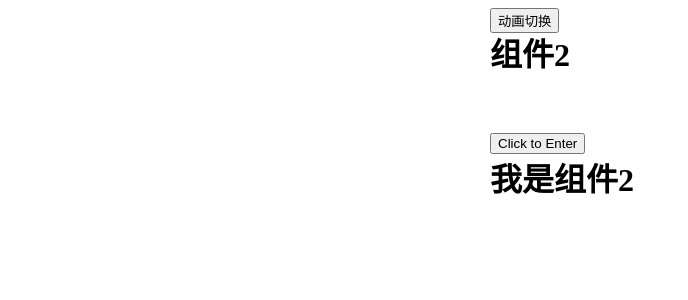
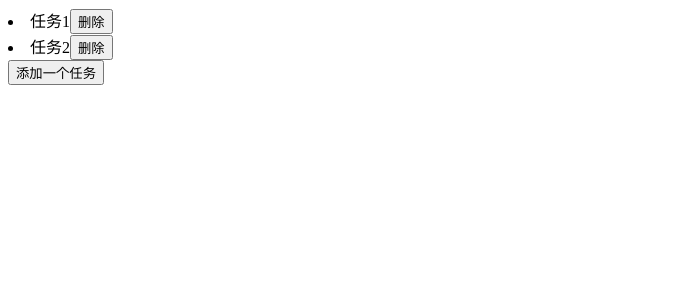
Before and after one commit to cll123456/react-learn, a React (Vite) app: page / in a window 1280 px wide. Shown: the top 300 px of the page, without its empty margins (0-688 px from the left). Built offline with nearby package versions, Linux system fonts and the light colour scheme.

Commit message:
完成transitionGroup

```diff
--- a/src/App.tsx
+++ b/src/App.tsx
@@ -29,8 +29,11 @@ import TestLayoutEffectHook from './hook/layoutEffectHook/TestLayoutEffectHook';
 import TestMemoHook from './hook/memoHook/TestMemoHook';
 import TestRefHook from './hook/refHook/TestRefHook';
 import TestBaseTransition from './transition/base/TestBaseTransition';
+import FadeTransition from './transition/common/FadeTransition';
+import TestFadeTransition from './transition/common/FadeTransition/TestFadeTransition';
 import TestCSSTransition from './transition/CSSTransition/TestCSSTransition';
 import TestSwitchTransition from './transition/SwitchTransition/TestSwitchTransition';
+import TestTransitionGroup from './transition/TransitionGroup/TestTransitionGroup';
 
 export default class App extends Component {
   render() {
@@ -75,8 +78,10 @@ export default class App extends Component {
         {/* <TestImperativeHook/> */}
         {/* <TestLayoutEffectHook/> */}
         {/* <TestBaseTransition/> */}
-        <TestSwitchTransition/>
-        <TestCSSTransition/>
+        {/* <TestSwitchTransition/>
+        <TestCSSTransition/> */}
+        {/* <TestTransitionGroup/> */}
+        <TestFadeTransition/>
       </div>
     )
   }
--- /dev/null
+++ b/src/transition/TransitionGroup/TestTransitionGroup.tsx
@@ -0,0 +1,48 @@
+import React, { useState } from 'react'
+import { CSSTransition, TransitionGroup } from 'react-transition-group'
+import 'animate.css'
+interface ITaskObj {
+  id: string,
+  name: string
+}
+
+export default function TestTransitionGroup() {
+  const [taskList, setTaskList] = useState<ITaskObj[]>([
+    { id: '1', name: '任务1' },
+    { id: '2', name: '任务2' }
+  ])
+  return (
+    <div>
+      <TransitionGroup component={null}>
+        {taskList.map(it => (
+          <CSSTransition
+            timeout={1000}
+            key={it.id}
+            appear
+            classNames={{
+              enterActive: 'animate__fadeInUp',
+              exitActive: 'animate__fadeOutDown',
+              appearActive: 'animate__shakeX'
+            }}
+          >
+            <li className="animate__animated">{it.name}
+              <button onClick={() => {
+                setTaskList(taskList.filter(i => i.id !== it.id));
+              }}>删除</button></li>
+          </CSSTransition>
+        ))}
+      </TransitionGroup>
+      <button onClick={
+        () => {
+          const names = window.prompt();
+          setTaskList([...taskList, { id: random(), name: (names as string) }])
+        }
+      }>添加一个任务</button>
+    </div>
+  )
+}
+
+
+function random() {
+  return Math.random().toString(16).substr(2, 9) + Date.now()
+}
--- /dev/null
+++ b/src/transition/common/FadeTransition/TestFadeTransition.tsx
@@ -0,0 +1,79 @@
+import React, { useCallback, useState } from 'react'
+import { SwitchTransition, TransitionGroup } from 'react-transition-group'
+import FadeTransition from '.'
+
+// export default function <TestFadeTransition>() {
+//   const [show, setShow] = useState(false)
+//   const showHandle = useCallback(() => {
+//     setShow(!show)
+//   }, [show])
+//   return (
+//     <div>
+//       <SwitchTransition>
+//         <FadeTransition key={show ? '显示' : '隐藏'} timeout={5000}>
+//           <h1>{show ? '显示' : '隐藏'}</h1>
+//         </FadeTransition>
+//       </SwitchTransition>
+//       <button onClick={showHandle}>隐藏/显示</button>
+//     </div>
+//   )
+// }
+
+
+// export default function <TestFadeTransition>() {
+//   const [show, setShow] = useState(true)
+
+//   const showHandle = useCallback(() => {
+//     setShow(!show)
+//   }, [show])
+//   return (
+//     <>
+//       <FadeTransition in={show} appear timeout={500}>
+//         <h1>显示</h1>
+//       </FadeTransition>
+//       <button onClick={showHandle}>隐藏/显示</button>
+//     </>
+//   )
+// }
+
+
+
+interface ITaskObj {
+  id: string,
+  name: string
+}
+export default function <TestFadeTransition>() {
+  const [taskList, setTaskList] = useState<ITaskObj[]>([
+    { id: '1', name: '任务1' },
+    { id: '2', name: '任务2' }
+  ])
+  return (
+    <>
+      <TransitionGroup>
+        {taskList.map(it =>
+        (
+          <FadeTransition
+            timeout={1000}
+            key={it.id}
+            appear
+          >
+            <li className="animate__animated">{it.name}
+              <button onClick={() => {
+                setTaskList(taskList.filter(i => i.id !== it.id));
+              }}>删除</button></li>
+          </FadeTransition>
+        ))}
+      </TransitionGroup>
+      <button onClick={
+        () => {
+          const names = window.prompt();
+          setTaskList([...taskList, { id: random(), name: (names as string) }])
+        }
+      }>添加一个任务</button>
+    </>
+  )
+}
+
+function random() {
+  return Math.random().toString(16).substr(2, 9) + Date.now()
+}
--- /dev/null
+++ b/src/transition/common/FadeTransition/index.scss
@@ -0,0 +1,14 @@
+.fade-enter,
+.fade-appear,
+.fade-exit-active,
+.fade-exit-done {
+  opacity: 0;
+}
+
+.fade-enter-active,
+.fade-appear-active,
+.fade-enter-done,
+.fade-appear-done
+.fade-exit {
+  opacity: 1;
+}
--- /dev/null
+++ b/src/transition/common/FadeTransition/index.tsx
@@ -0,0 +1,50 @@
+import React from 'react'
+import { CSSTransition } from 'react-transition-group'
+import { CSSTransitionProps } from 'react-transition-group/CSSTransition'
+import './index.scss'
+
+export default function FadeTransition(prop: Partial<CSSTransitionProps>) {
+  let styles = `opacity ${prop.timeout}ms`
+  // 添加样式
+  const addTranStyle = (node: HTMLElement) => {
+    node.style.transition = styles;
+  }
+  // 移除样式
+  const removeTranStyle = (node: HTMLElement) => {
+    node.style.transition = '';
+  }
+  return (
+    <>
+      <CSSTransition {...prop}
+        addEndListener={() => {
+          if ('addEndListener' in prop) {
+            prop.addEndListener
+          }
+        }}
+        classNames='fade'
+        onEnter={addTranStyle}
+        onExit={addTranStyle}
+        onEntered={(node: HTMLElement, isAppear: boolean) => {
+          removeTranStyle(node);
+          // 原有的事件继续执行
+          prop.onEntered && prop.onEntered(node, isAppear)
+        }}
+        onExited={(node: HTMLElement) => {
+          removeTranStyle(node);
+          // 原有的事件继续执行
+          prop.onExited && prop.onExited(node);
+        }}
+      >
+        {prop.children}
+      </CSSTransition>
+    </>
+  )
+}
+
+// 默认参数
+FadeTransition.defaultProps = {
+  timeout: 500,
+  addEndListener: (node: HTMLElement, done: () => void) => {
+    done();
+  }
+}
```
